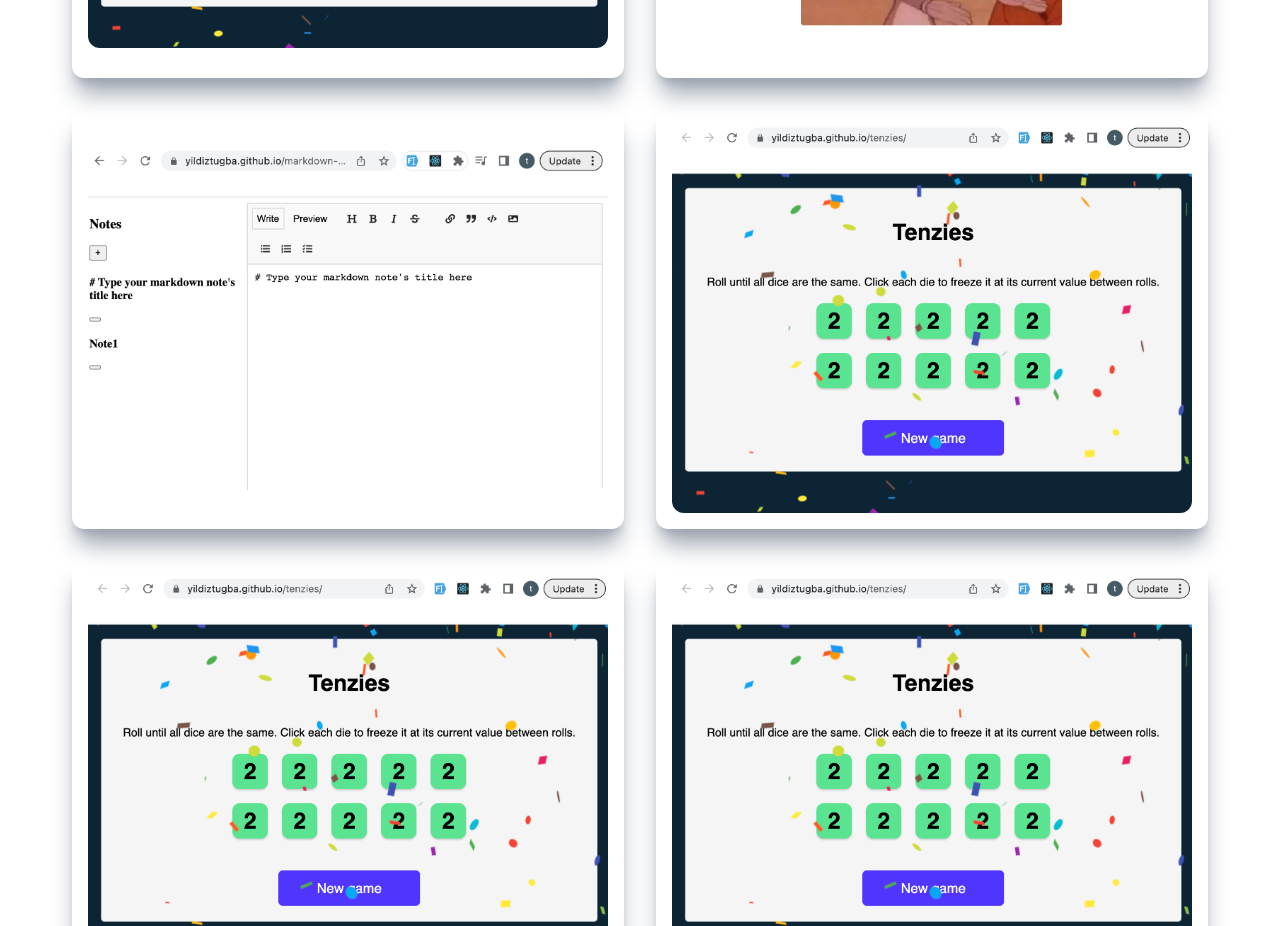
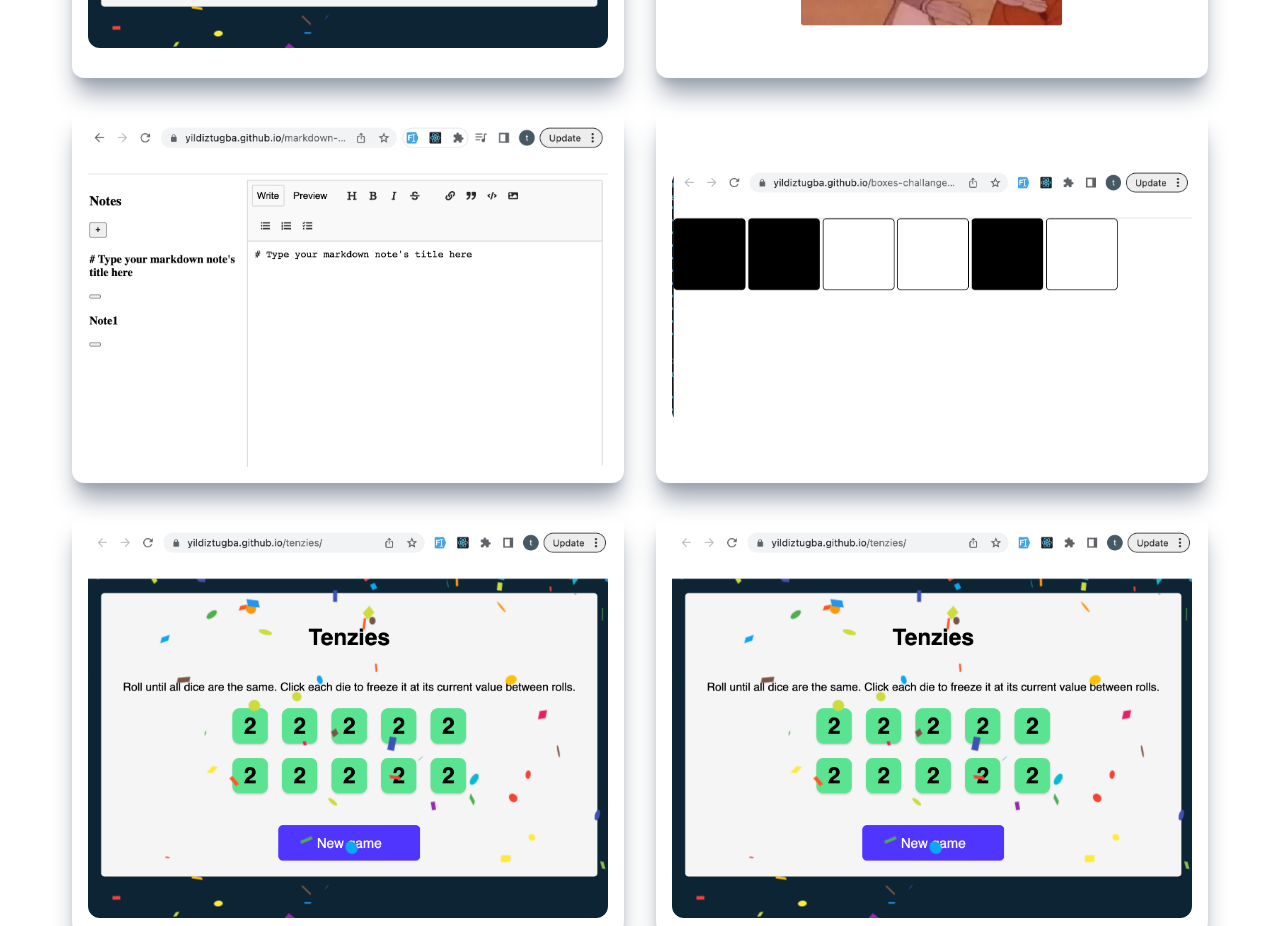
Before and after one commit to yildiztugba/yildiztugba.github.io, a React (Create React App) app: page / in a window 1280 px wide. Shown: the part 2020-2946 px from the top of the page. Built offline with nearby package versions, Linux system fonts and the light colour scheme.

Commit message:
project4

```diff
--- a/src/components/Projects.js
+++ b/src/components/Projects.js
@@ -2,6 +2,7 @@ import React from "react"
 const project1 =require('./project1.png')
 const project2 =require('./project2.png')
 const project3 =require('./project3.png')
+const project4 =require('./project4.png')
 export default function Projects(){
     return(
         <div id="projects" className="w-full p-16">
@@ -35,11 +36,11 @@ export default function Projects(){
                     </div>
                 </div>
                 <div className="relative flex items-center justify-center h-auto w-full shadow-xl shadow-gray-400 rounded-xl p-4 group hover:bg-gradient-to-r from-[#5651e5] to-[#709dff]">
-                    <img className="rounded-xl group-hover:opacity-10" src={project1}/>
+                    <img className="rounded-xl group-hover:opacity-10" src={project4}/>
                     <div className="hidden group-hover:block absolute top-[50%] left-[50%] translate-x-[-50%] translate-y-[-50%]">
-                        <h3 className="text-2xl text-white tracking-wider text-center">Game:Tenzies</h3>
+                        <h3 className="text-2xl text-white tracking-wider text-center">Boxes Challange</h3>
                         <p className="pb-4 pt-2 text-white text-center">React Js</p>
-                        <a href="/"><p className="text-center py-3 rounded-lg bg-white text-gray-700 font-bold text-lg cursor-pointer"> More Info</p></a>
+                        <a href="https://github.com/yildiztugba/boxes-challange-with-react"><p className="text-center py-3 rounded-lg bg-white text-gray-700 font-bold text-lg cursor-pointer"> More Info</p></a>
                     </div>
                 </div>
                 <div className="relative flex items-center justify-center h-auto w-full shadow-xl shadow-gray-400 rounded-xl p-4 group hover:bg-gradient-to-r from-[#5651e5] to-[#709dff]">
```
Also changed, not shown: src/components/project4.png (added).
